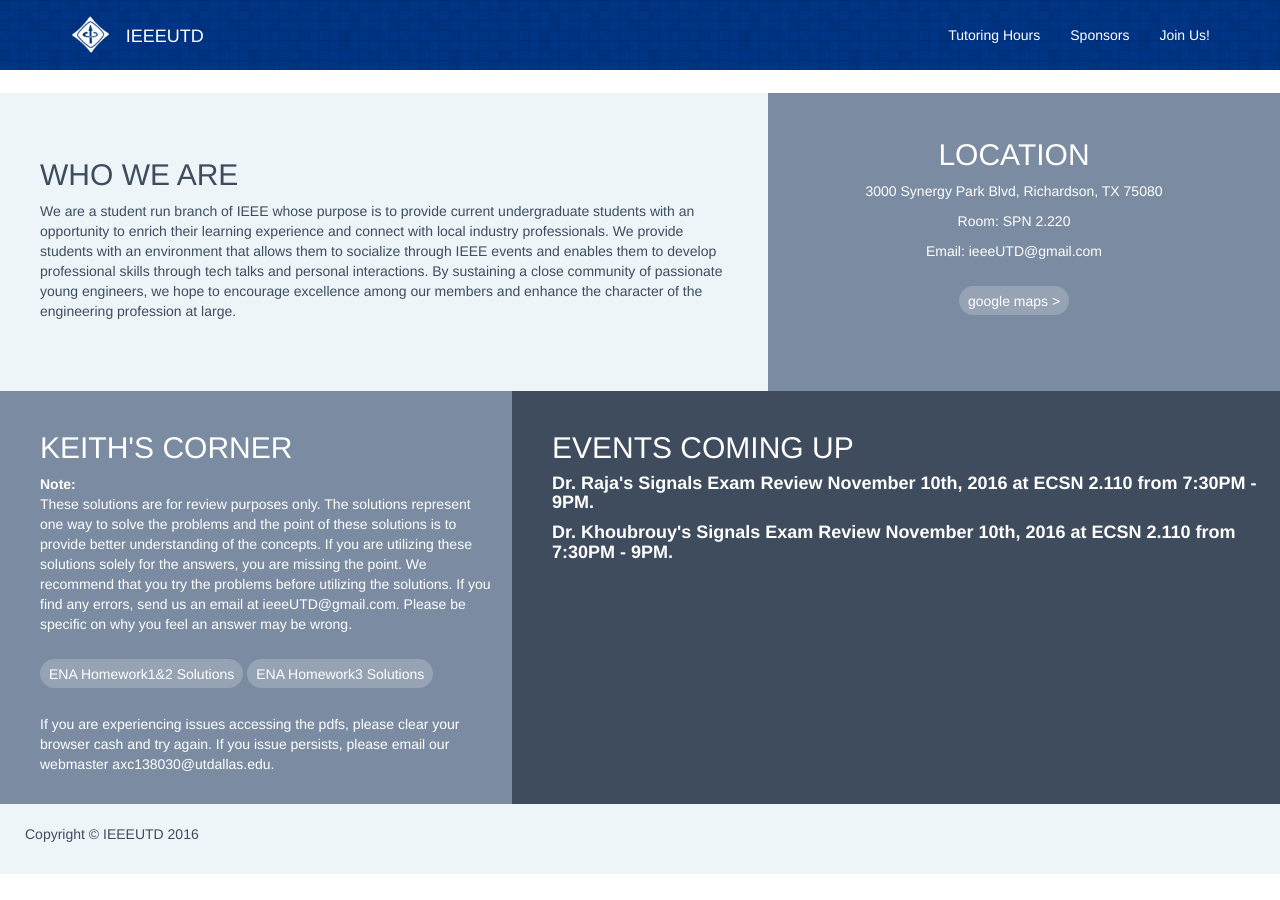
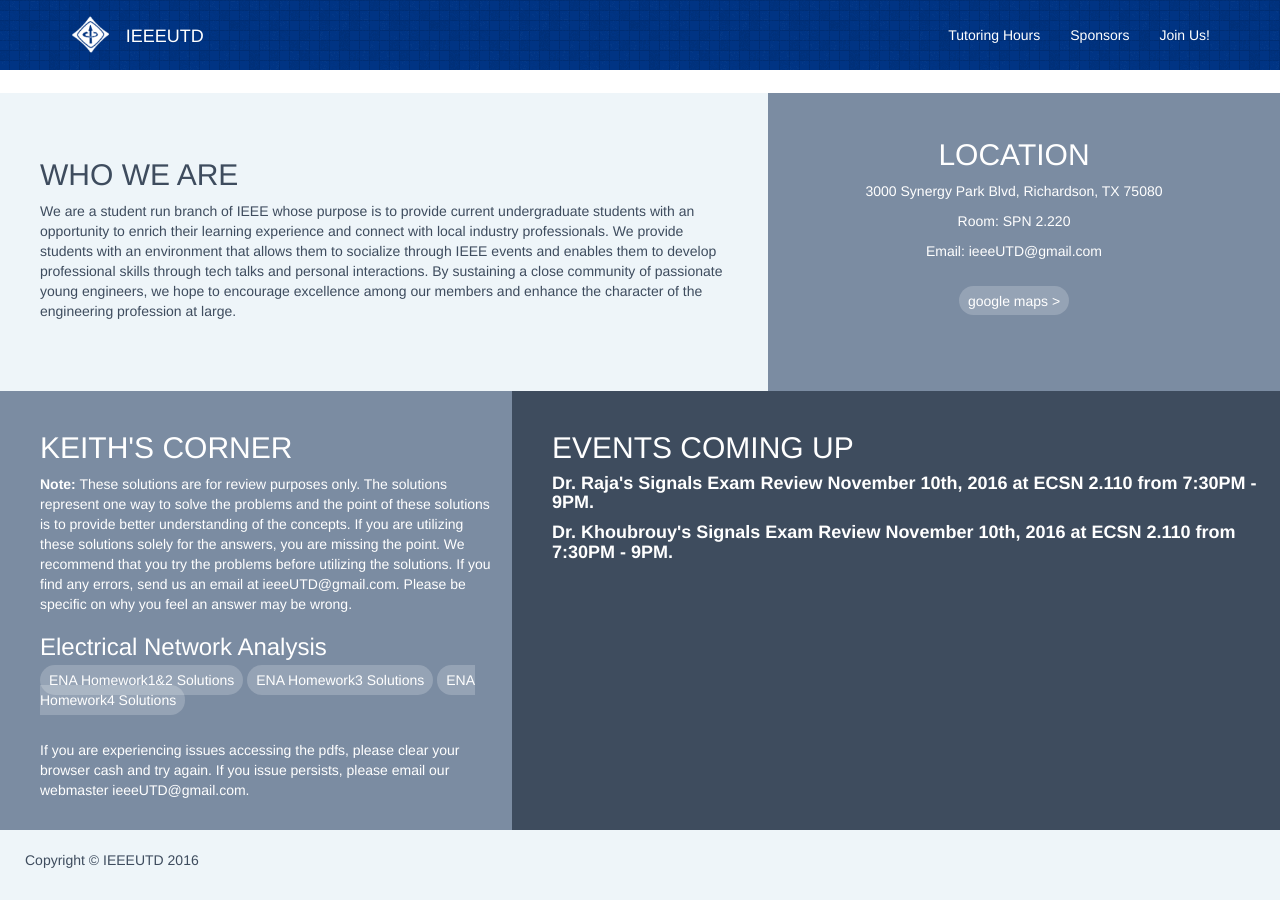
Before and after one commit to IEEEUTD/IEEEUTD.github.io, a Jekyll site: the page index.html, which Jekyll copies as it is, in a window 1280 px wide and 900 px high, scrolled down 649 px. Built offline with Jekyll 4.4.1, drawn with Linux system fonts in a browser that asks for light colours; before the commit the page ends 1523 px from its top, so only the background shows below that.

Commit message:
add new ena solutions and made some formatting changes.
~Abhi

```diff
--- a/index.html
+++ b/index.html
@@ -137,9 +137,13 @@
             <div class="col-lg-12">
                 <div class="sidebar">
                     <h2>KEITH'S CORNER</h2>
-                    <p><b>Note:</b><br/>These solutions are for review purposes only. The solutions represent one way to solve the problems and the point of these solutions is to provide better understanding of the concepts. If you are utilizing these solutions solely for the answers, you are missing the point. We recommend that you try the problems before utilizing the solutions. If you find any errors, send us an email at ieeeUTD@gmail.com. Please be specific on why you feel an answer may be wrong.<br/><br/></p>
-                    <p><a href="documents/ENA_Solutions/ENA_Fahimi_HW1&2.pdf" class="button">ENA Homework1&2 Solutions</a> <a href="documents/ENA_Solutions/ENA_Fahimi_HW3.pdf" class="button">ENA Homework3 Solutions</a></p>
-                    <p><br/> If you are experiencing issues accessing the pdfs, please clear your browser cash and try again. If you issue persists, please email our webmaster axc138030@utdallas.edu.</p>
+                    <!--h2>CLASS CORNER</h2-->
+
+                    <p><b>Note:</b> These solutions are for review purposes only. The solutions represent one way to solve the problems and the point of these solutions is to provide better understanding of the concepts. If you are utilizing these solutions solely for the answers, you are missing the point. We recommend that you try the problems before utilizing the solutions. If you find any errors, send us an email at ieeeUTD@gmail.com. Please be specific on why you feel an answer may be wrong.<br/></p>
+                    <h3>Electrical Network Analysis</h3>
+                    <p><a href="documents/ENA_Solutions/ENA_Fahimi_HW1&2.pdf" class="button">ENA Homework1&2 Solutions</a> <a href="documents/ENA_Solutions/ENA_Fahimi_HW3.pdf" class="button">ENA Homework3 Solutions</a> <a href="documents/ENA_Solutions/ENA_Fahimi_HW4.pdf" class="button">ENA Homework4 Solutions</a></p>
+                    <!--p><br/> If you are experiencing issues accessing the pdfs, please clear your browser cash and try again. If you issue persists, please email our webmaster axc138030@utdallas.edu.</p-->
+                    <p><br/> If you are experiencing issues accessing the pdfs, please clear your browser cash and try again. If you issue persists, please email our webmaster ieeeUTD@gmail.com.</p>
                 </div>
                 <div class="upcoming_events">
                     <h2>EVENTS COMING UP</h2>
```
Also changed, not shown: 1 other file.
